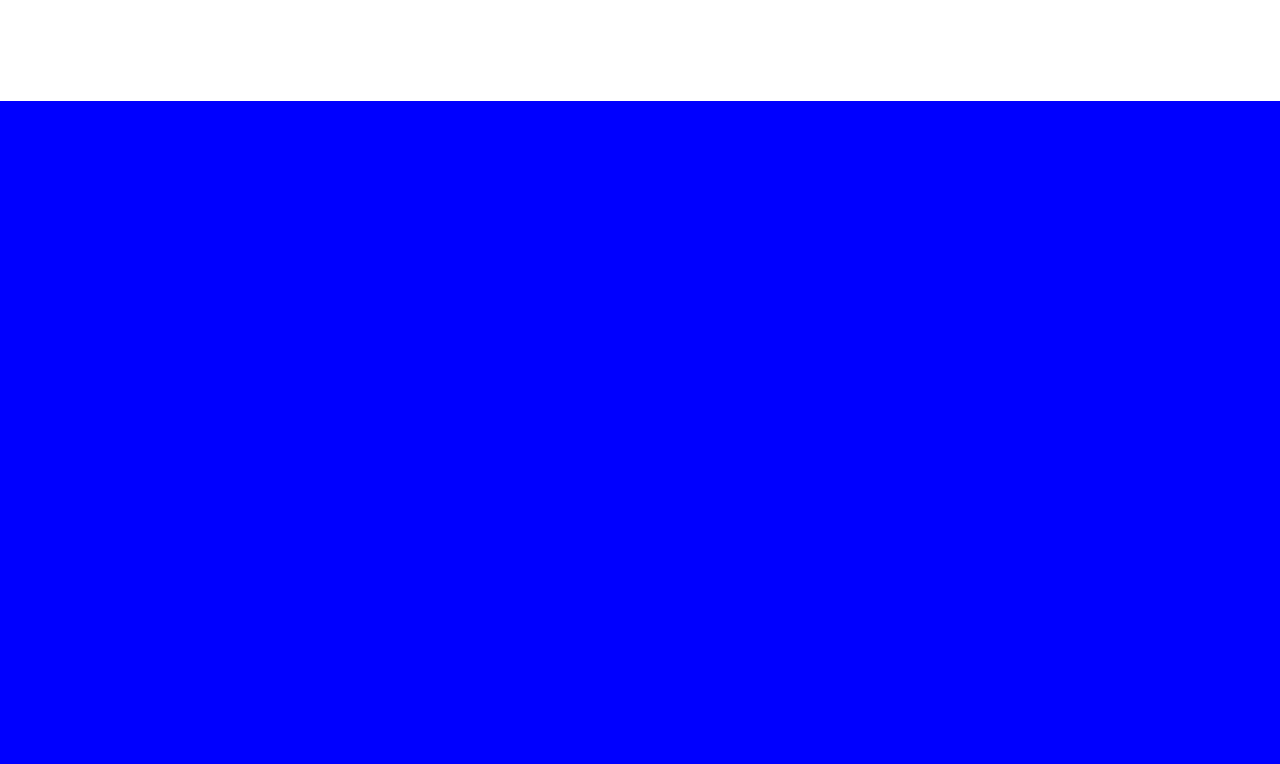
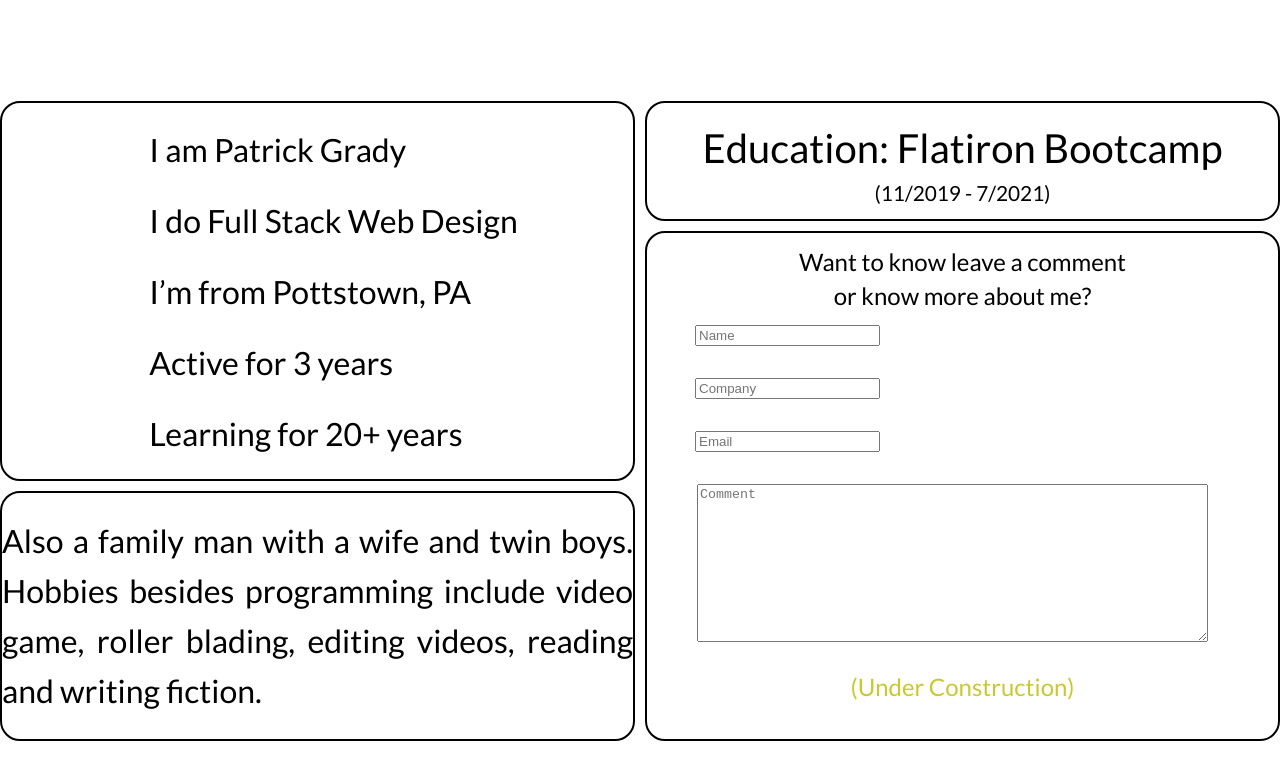
Before and after one commit to patrickrgrady81/my-site, a React (Create React App) app: page / in a window 1280 px wide. Shown: the part 2036-2800 px from the top of the page. Built offline with nearby package versions, Linux system fonts and the light colour scheme.

Commit message:
basic About page is finished. (needs help + form)

```diff
--- a/src/components/About/About.css
+++ b/src/components/About/About.css
@@ -1,5 +1,107 @@
 .about {
-  height: 100vh;
+  height: 80vh;
   width: auto;
-  background-color: blue;
+  /* background-color: blue; */
+
 }
+
+.about-container {
+  display: grid;
+  grid-template-columns: repeat(4, 1fr);
+  grid-template-rows: repeat(5, 1fr);
+  grid-column-gap: 10px;
+  grid-row-gap: 10px;
+}
+
+.me, .ed, .my-form, .more {
+  border: 2px solid black;
+  border-radius: 20px;
+  color: black;
+}
+
+.me {
+  grid-area: 1 / 1 / 4 / 3;
+}
+
+.ed {
+  grid-area: 1 / 3 / 2 / 5;
+}
+
+.my-form {
+  grid-area: 2 / 3 / 6 / 5;
+}
+
+.more {
+  grid-area: 4 / 1 / 6 / 3;
+}
+
+.ed > p {
+  font-size: 2.5rem;
+  line-height: 10px;;
+}
+
+.ed, .dates {
+  text-align: center;
+}
+
+p.dates {
+  font-size: 1.3rem;
+  line-height: 0rem;
+}
+
+.more-container {
+  display: flex;
+  flex-direction: row;
+  flex-wrap: nowrap;
+  justify-content: center;
+  align-content: stretch;
+  align-items: center;
+  font-size: 2rem;
+  line-height: 50px;
+  text-align: justify;
+}
+
+.more-info {
+  order: 0;
+  flex: 0 1 auto;
+  align-self: auto;
+  line-height: 10px;
+  text-align: center;
+  font-size: 1.5rem;
+}
+
+.me-container {
+  display: flex;
+  flex-direction: row;
+  flex-wrap: nowrap;
+  justify-content: center;
+  align-content: stretch;
+  align-items: center;
+}
+
+.me-item {
+  order: 0;
+  flex: 0 1 auto;
+  align-self: auto;
+  font-size: 2rem;
+  padding-left: 2rem;
+}
+
+input, textarea {
+  display: block;
+  margin-left: 3rem;
+  margin-bottom: 2rem;
+  text-align: left;
+}
+
+textarea {
+  margin: 0px 55px 30px 50px;
+  width: 80%;
+  height: 30%;
+}
+
+.construction {
+  text-align: center;
+  color:rgb(201, 201, 47);
+  font-size: 1.5rem;
+}
--- a/src/components/About/About.jsx
+++ b/src/components/About/About.jsx
@@ -5,7 +5,31 @@
 const About = () => {
   return (
     <div className="about about-container" id="About">
-
+      <div className="me me-container">
+        <div className="me-item">
+          <p>I am Patrick Grady</p>
+          <p>I do Full Stack Web Design</p>
+          <p>I’m from Pottstown, PA</p>
+          <p>Active for 3 years</p>
+          <p>Learning for 20+ years</p>
+        </div>
+      </div>
+       <div className="ed">
+        <p>Education: Flatiron Bootcamp </p>
+        <p className="dates">(11/2019 - 7/2021)</p>
+       </div>
+      <div className="my-form">
+        <p className="more-info">Want to know leave a comment</p>
+        <p className="more-info">or know more about me?</p>
+        <input type="text" placeholder="Name"/>
+        <input type="text" placeholder="Company"/>
+        <input type="text" placeholder="Email"/>
+        <textarea placeholder="Comment" cols="5" rows="10" />
+        <p className="construction">(Under Construction)</p>
+        </div>
+      <div className="more more-container">
+        <p>Also a family man with a wife and twin boys. Hobbies besides programming include video game, roller blading, editing videos, reading and writing fiction.</p>
+      </div>
     </div>
   )
 }
--- a/src/components/Projects/Projects.css
+++ b/src/components/Projects/Projects.css
@@ -43,6 +43,8 @@
   flex: 0 1 auto;
   align-self: auto;
   text-align: center;
+  padding-left: 10rem;
+  padding-bottom: 3rem;
 }
 
 .individual {
```
